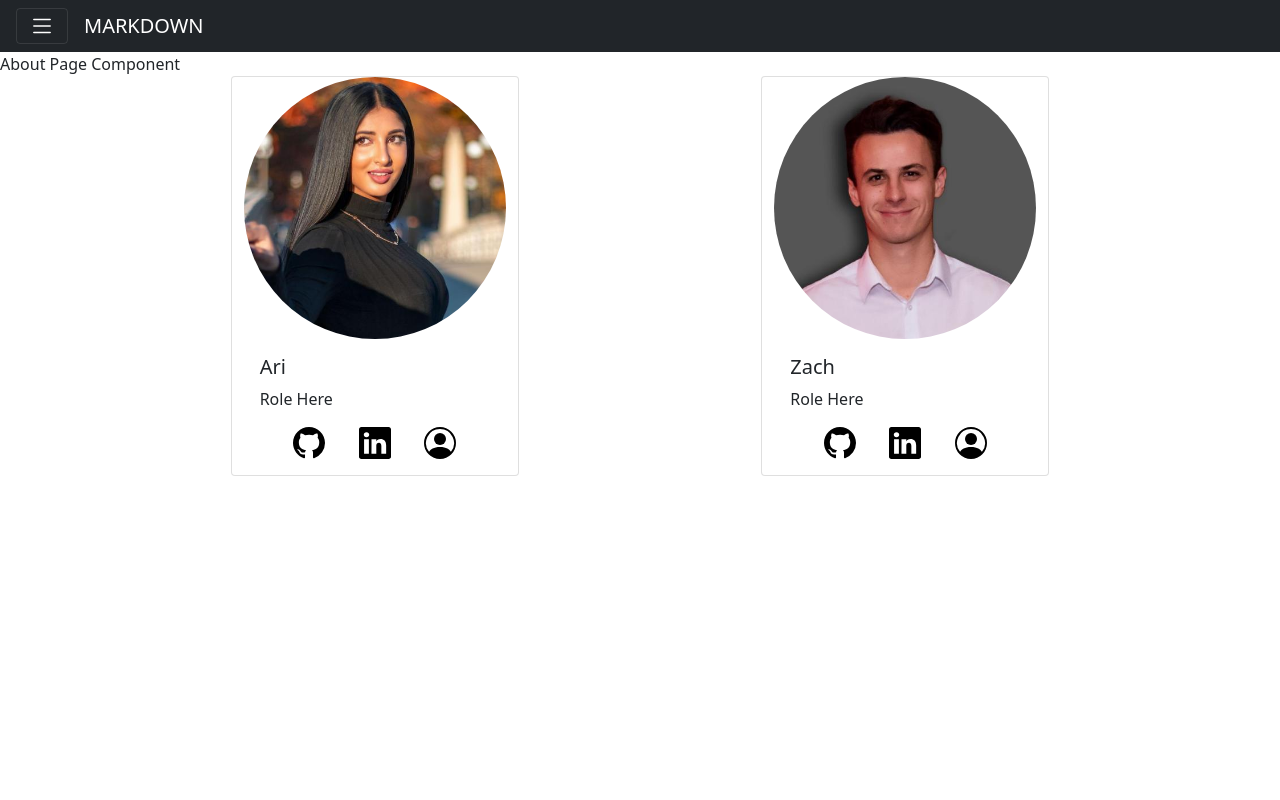
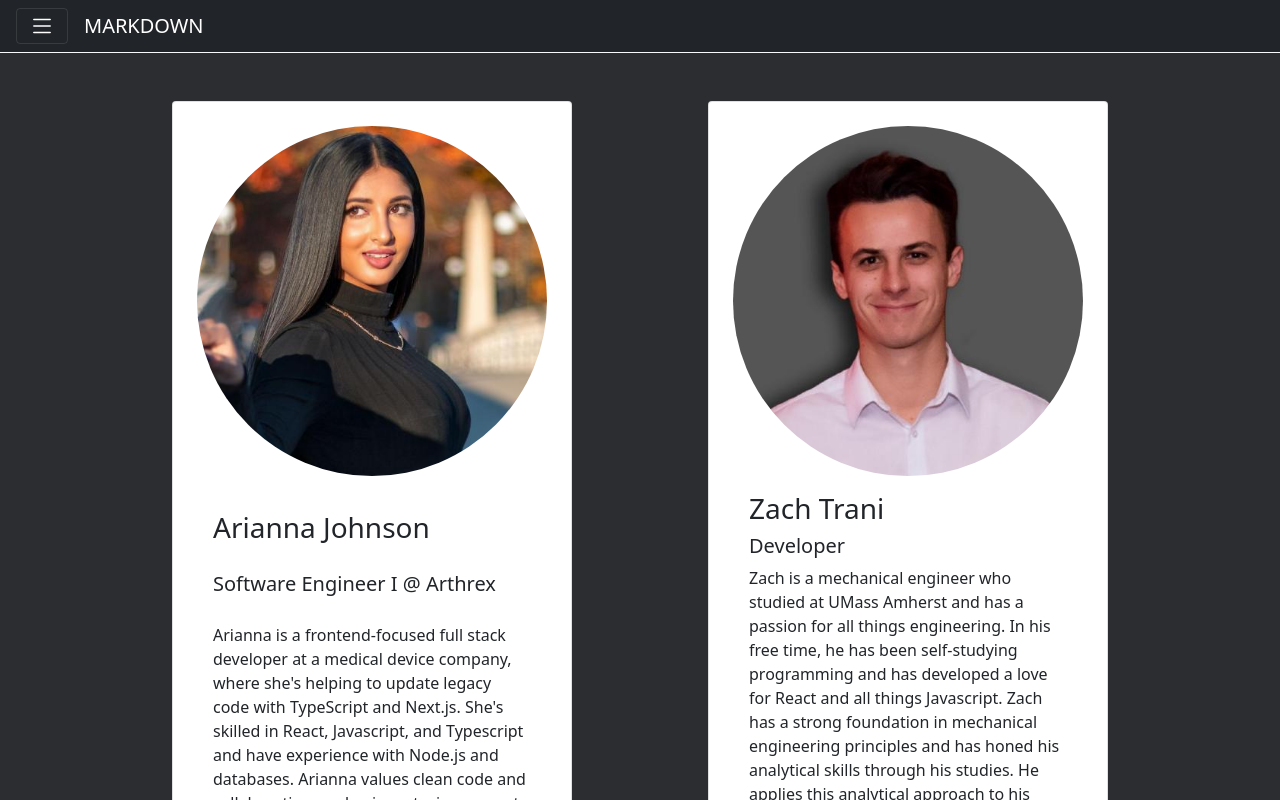
Before and after one commit to Zach-Trani/markdown-editor, a React (Create React App) app: page /about in a window 1280 px wide. Shown: the top 800 px of the page. Built offline with nearby package versions, Linux system fonts and the light colour scheme.

Commit message:
profile card styling

```diff
--- /dev/null
+++ b/src/Components/About/about.module.scss
@@ -0,0 +1,3 @@
+.aboutPage {
+    background-color: #2c2d30;
+}
--- a/src/Components/About/index.js
+++ b/src/Components/About/index.js
@@ -1,6 +1,8 @@
 import NavBar from "../NavBar";
 import ProfileCard from "../ProfileCard";
 import { profilesData } from "../../Data/profilesData";
+import clsx from "clsx";
+import styles from './about.module.scss'
 
 
 /**
@@ -12,8 +14,7 @@ const About = () => {
   return (
     <>
       <NavBar showIcon={false} />
-      <div>About Page Component</div>
-      <div className="row justify-content-evenly">
+      <div className={clsx("row justify-content-evenly p-5 h-100 border-top border-light", styles.aboutPage)}>
         {profilesData.map((profile) => {
           return (
             <ProfileCard
--- a/src/Components/ProfileCard/index.js
+++ b/src/Components/ProfileCard/index.js
@@ -27,10 +27,11 @@ const ProfileCard = ({
   portfolio,
 }) => {
   return (
-    <div className="card" style={{ width: "18rem" }}>
-      <img className="card-img-top rounded-circle" src={image} alt="devloper picture"></img>
-      <div className="card-body">
-        <h5 className="card-title">{name}</h5>
+    <div className="card p-4" style={{ width: "400px" }}>
+      <img className="card-img-top rounded-circle" src={image} alt="devloper picture"/>
+      <div className="card-body d-flex flex-column justify-content-evenly">
+        <h3 className="card-title">{name}</h3>
+        <h5 className="card-title">{heading}</h5>
         <p className="card-text">{description}</p>
         <div className="d-flex justify-content-evenly">
           <a href={github}>
--- a/src/Data/profilesData.js
+++ b/src/Data/profilesData.js
@@ -9,9 +9,10 @@ import devZach from "../media/dev-zach.jpeg";
 export const profilesData = [
   {
     id: 0,
-    name: "Ari",
-    heading: "Developer",
-    description: "Role Here",
+    name: "Arianna Johnson",
+    heading: "Software Engineer I @ Arthrex",
+    description:
+      "Arianna is a frontend-focused full stack developer at a medical device company, where she's helping to update legacy code with TypeScript and Next.js. She's skilled in React, Javascript, and Typescript and have experience with Node.js and databases. Arianna values clean code and collaboration, and enjoys staying current with industry trends. ",
     image: devAri,
     github: "https://github.com/ariannalillie",
     linkedin: "https://www.linkedin.com/in/arianna-johnson-92773859/",
@@ -19,9 +20,10 @@ export const profilesData = [
   },
   {
     id: 1,
-    name: "Zach",
+    name: "Zach Trani",
     heading: "Developer",
-    description: "Role Here",
+    description:
+      "Zach is a mechanical engineer who studied at UMass Amherst and has a passion for all things engineering. In his free time, he has been self-studying programming and has developed a love for React and all things Javascript. Zach has a strong foundation in mechanical engineering principles and has honed his analytical skills through his studies. He applies this analytical approach to his programming projects, taking a meticulous approach to debugging and optimization.",
     image: devZach,
     github: "https://github.com/Zach-Trani",
     linkedin: "https://www.linkedin.com/in/zacharytrani/",
```
